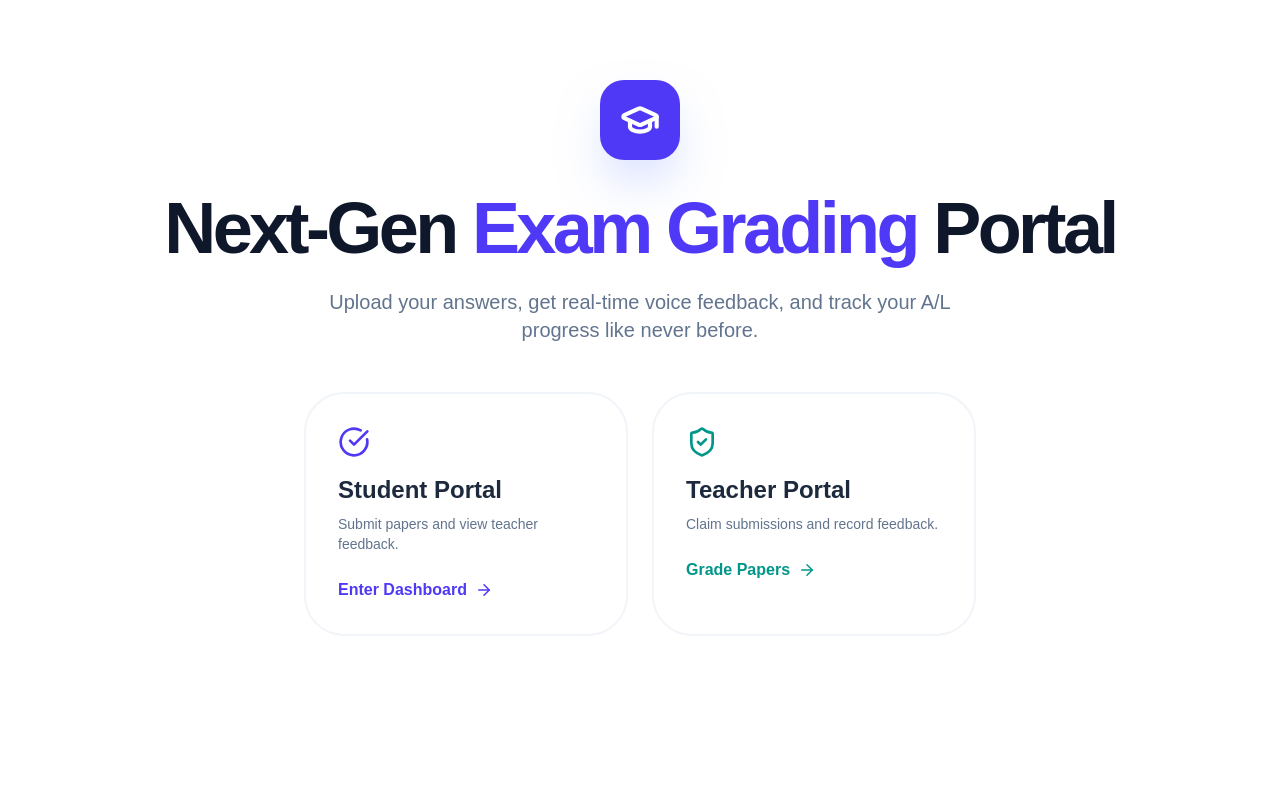
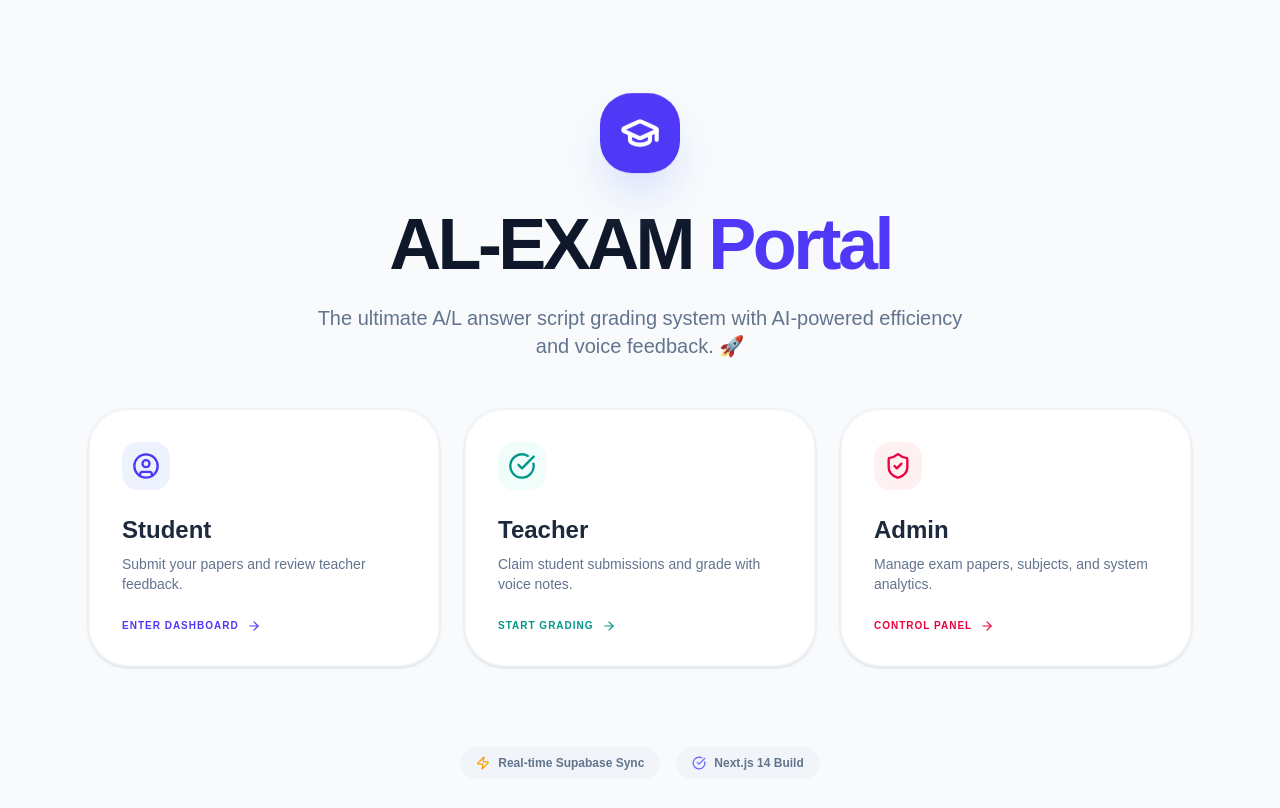
Before and after one commit to aiopen841-cmyk/al-exam-portal, a Next.js app: page / in a window 1280 px wide. Shown: the top 808 px of the page. Built offline with nearby package versions, Linux system fonts and the light colour scheme.

Commit message:
Added admin route and updated landing page

```diff
--- a/app/page.tsx
+++ b/app/page.tsx
@@ -1,34 +1,75 @@
+"use client";
+
 import Link from "next/link";
-import { GraduationCap, ArrowRight, CheckCircle, ShieldCheck } from "lucide-react";
+import {
+  GraduationCap,
+  ArrowRight,
+  CheckCircle,
+  ShieldCheck,
+  UserCircle,
+  Zap
+} from "lucide-react";
 
 export default function LandingPage() {
   return (
-    <div className="min-h-screen bg-white">
-      <main className="max-w-6xl mx-auto px-6 py-20 flex flex-col items-center text-center">
-        <div className="size-20 bg-indigo-600 rounded-3xl flex items-center justify-center text-white mb-8 shadow-2xl shadow-indigo-200">
+    <div className="min-h-screen bg-slate-50 dark:bg-slate-950">
+      {/* 🌌 Hero Section */}
+      <main className="max-w-6xl mx-auto px-6 py-16 md:py-24 flex flex-col items-center text-center">
+        <div className="size-20 bg-indigo-600 rounded-[2rem] flex items-center justify-center text-white mb-8 shadow-2xl shadow-indigo-200 dark:shadow-none animate-bounce">
           <GraduationCap size={40} strokeWidth={2.5} />
         </div>
-        <h1 className="text-5xl md:text-7xl font-black tracking-tighter text-slate-900 mb-6">
-          Next-Gen <span className="text-indigo-600">Exam Grading</span> Portal
+
+        <h1 className="text-5xl md:text-7xl font-black tracking-tighter text-slate-900 dark:text-white mb-6">
+          AL-EXAM <span className="text-indigo-600">Portal</span>
         </h1>
-        <p className="text-xl text-slate-500 max-w-2xl mb-12 font-medium">
-          Upload your answers, get real-time voice feedback, and track your A/L progress like never before.
+
+        <p className="text-lg md:text-xl text-slate-500 dark:text-slate-400 max-w-2xl mb-12 font-medium">
+          The ultimate A/L answer script grading system with AI-powered efficiency and voice feedback. 🚀
         </p>
 
-        <div className="grid md:grid-cols-2 gap-6 w-full max-w-2xl">
-          <Link href="/student-dashboard" className="group p-8 border-2 border-slate-100 rounded-[40px] hover:border-indigo-600 transition-all text-left">
-            <CheckCircle className="text-indigo-600 mb-4" size={32} />
-            <h3 className="text-2xl font-black text-slate-800 mb-2">Student Portal</h3>
-            <p className="text-slate-500 text-sm mb-6">Submit papers and view teacher feedback.</p>
-            <span className="flex items-center gap-2 font-bold text-indigo-600 group-hover:gap-4 transition-all">Enter Dashboard <ArrowRight size={18}/></span>
+        {/* 🛣️ Entry Routes */}
+        <div className="grid md:grid-cols-3 gap-6 w-full">
+
+          {/* 1. Student Card */}
+          <Link href="/student-dashboard" className="group p-8 bg-white dark:bg-slate-900 border-2 border-slate-100 dark:border-slate-800 rounded-[40px] hover:border-indigo-600 dark:hover:border-indigo-500 transition-all text-left shadow-sm hover:shadow-xl hover:-translate-y-2">
+            <div className="size-12 bg-indigo-50 dark:bg-indigo-900/30 rounded-2xl flex items-center justify-center mb-6 group-hover:scale-110 transition">
+                <UserCircle className="text-indigo-600" size={28} />
+            </div>
+            <h3 className="text-2xl font-black text-slate-800 dark:text-slate-100 mb-2">Student</h3>
+            <p className="text-slate-500 dark:text-slate-400 text-sm mb-6">Submit your papers and review teacher feedback.</p>
+            <span className="flex items-center gap-2 font-bold text-indigo-600 group-hover:gap-4 transition-all uppercase text-[10px] tracking-widest">Enter Dashboard <ArrowRight size={14}/></span>
           </Link>
 
-          <Link href="/teacher" className="group p-8 border-2 border-slate-100 rounded-[40px] hover:border-teal-600 transition-all text-left">
-            <ShieldCheck className="text-teal-600 mb-4" size={32} />
-            <h3 className="text-2xl font-black text-slate-800 mb-2">Teacher Portal</h3>
-            <p className="text-slate-500 text-sm mb-6">Claim submissions and record feedback.</p>
-            <span className="flex items-center gap-2 font-bold text-teal-600 group-hover:gap-4 transition-all">Grade Papers <ArrowRight size={18}/></span>
+          {/* 2. Teacher Card */}
+          <Link href="/teacher" className="group p-8 bg-white dark:bg-slate-900 border-2 border-slate-100 dark:border-slate-800 rounded-[40px] hover:border-teal-600 dark:hover:border-teal-500 transition-all text-left shadow-sm hover:shadow-xl hover:-translate-y-2">
+            <div className="size-12 bg-teal-50 dark:bg-teal-900/30 rounded-2xl flex items-center justify-center mb-6 group-hover:scale-110 transition">
+                <CheckCircle className="text-teal-600" size={28} />
+            </div>
+            <h3 className="text-2xl font-black text-slate-800 dark:text-slate-100 mb-2">Teacher</h3>
+            <p className="text-slate-500 dark:text-slate-400 text-sm mb-6">Claim student submissions and grade with voice notes.</p>
+            <span className="flex items-center gap-2 font-bold text-teal-600 group-hover:gap-4 transition-all uppercase text-[10px] tracking-widest">Start Grading <ArrowRight size={14}/></span>
           </Link>
+
+          {/* 3. Admin Card */}
+          <Link href="/admin" className="group p-8 bg-white dark:bg-slate-900 border-2 border-slate-100 dark:border-slate-800 rounded-[40px] hover:border-rose-600 dark:hover:border-rose-500 transition-all text-left shadow-sm hover:shadow-xl hover:-translate-y-2">
+            <div className="size-12 bg-rose-50 dark:bg-rose-900/30 rounded-2xl flex items-center justify-center mb-6 group-hover:scale-110 transition">
+                <ShieldCheck className="text-rose-600" size={28} />
+            </div>
+            <h3 className="text-2xl font-black text-slate-800 dark:text-slate-100 mb-2">Admin</h3>
+            <p className="text-slate-500 dark:text-slate-400 text-sm mb-6">Manage exam papers, subjects, and system analytics.</p>
+            <span className="flex items-center gap-2 font-bold text-rose-600 group-hover:gap-4 transition-all uppercase text-[10px] tracking-widest">Control Panel <ArrowRight size={14}/></span>
+          </Link>
+
+        </div>
+
+        {/* 🛠️ Footer Feature Tags */}
+        <div className="mt-20 flex flex-wrap justify-center gap-4">
+            <div className="px-4 py-2 bg-slate-100 dark:bg-slate-800 rounded-full text-xs font-bold text-slate-500 flex items-center gap-2">
+                <Zap size={14} className="text-amber-500" /> Real-time Supabase Sync
+            </div>
+            <div className="px-4 py-2 bg-slate-100 dark:bg-slate-800 rounded-full text-xs font-bold text-slate-500 flex items-center gap-2">
+                <CheckCircle size={14} className="text-indigo-500" /> Next.js 14 Build
+            </div>
         </div>
       </main>
     </div>
```
